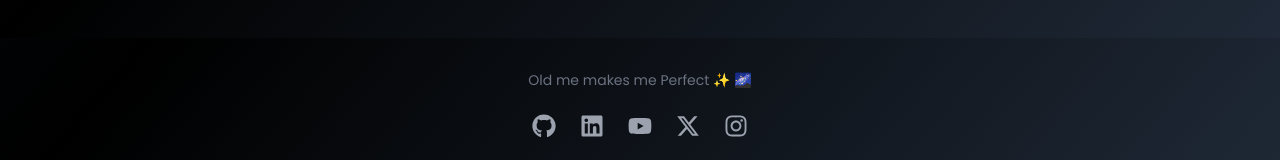
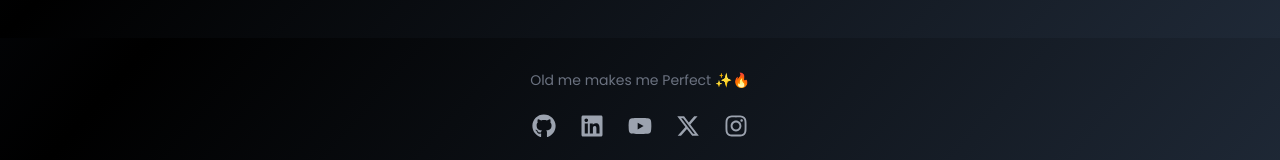
Before and after one commit to DEVang0876/Portfolio-Site, a React (Vite) app: page /hire-me in a window 1280 px wide. Shown: the part 1242-1402 px from the top of the page. Built offline with nearby package versions, Linux system fonts and the light colour scheme.

Commit message:
Update footer text for improved engagement

```diff
--- a/src/components/Footer.jsx
+++ b/src/components/Footer.jsx
@@ -15,7 +15,7 @@ const Footer = () => {
       <div className="container mx-auto px-4">
         <div className="flex flex-col items-center space-y-6">
           <p className="text-gray-500 text-sm">
-Old me makes me Perfect ✨ 🌌 </p>
+Old me makes me Perfect ✨🔥  </p>
           <div className="flex space-x-6">
             {socialLinks.map((link, index) => (
               <a
```
